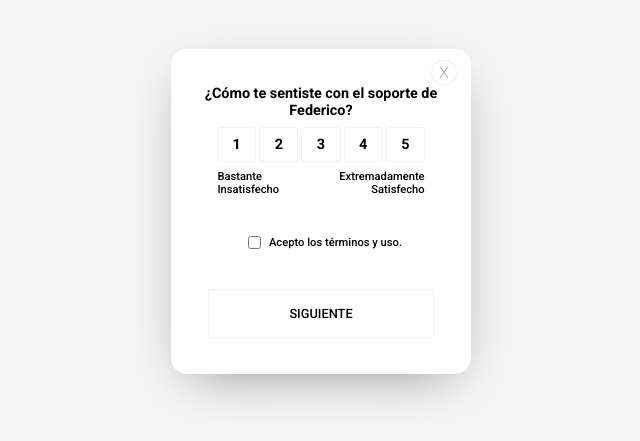
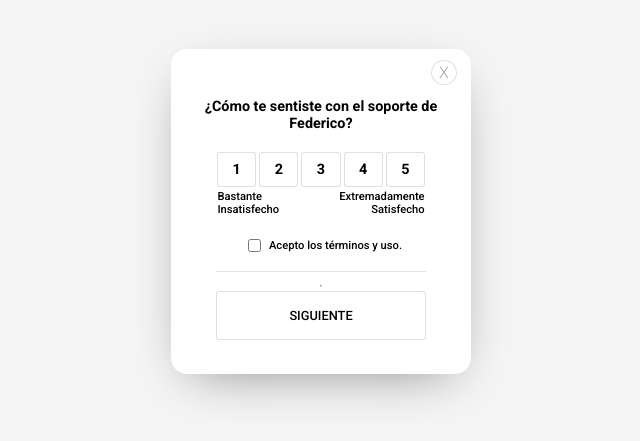
Before and after one commit to CNF1993/practica-pop-up-2, a plain HTML site: page index.html in a window 1280 px wide. Shown: the part 189-630 px from the top of the page, without its empty margins (319-959 px from the left). Drawn offline with Linux system fonts and the light colour scheme.

Commit message:
change next-button

```diff
--- a/index.html
+++ b/index.html
@@ -21,6 +21,7 @@
             <div class="pop-up__terminos">
                 <input type="checkbox" name="terminos" id="terminos"><label for="terminos">Acepto los términos y uso.</label>
             </div>
+            <hr>
             <button class="pop-up__button-next">SIGUIENTE</button>
         </div>
     </main>
--- a/styles.css
+++ b/styles.css
@@ -15,7 +15,7 @@
     --negro: #000000;
     --azul: #151A41;
     --rosa: #FF0099;
-    --gris-claro: rgba(128, 128, 128, 0.1);
+    --gris-claro: rgba(128, 128, 128, 0.25);
     --box-shadow-gris: 0 15px 50px -20px #0000007a;
     --box-shadow-negro: 0 10px 18px -12px #000000;
 }
@@ -40,7 +40,7 @@ main, .pop-up {
     height: 325px;
     background: var(--blanco);
     border-radius: 1rem;
-    padding: 2rem;
+    padding: 3rem 2rem 2rem 2rem;
     box-shadow: var(--box-shadow-gris);
 }
 
@@ -76,6 +76,7 @@ main, .pop-up {
     justify-content: center;
     align-items: center;
     gap: .2rem;
+    padding-top: 1rem;
 }
 
 .pop-up__button-numbers {
@@ -123,14 +124,13 @@ main, .pop-up {
     display: flex;
     justify-content: center;
     align-items: center;
+    border-bottom: 1px solid var(--gris-claro);
+    margin-bottom: .6rem;
+    padding: 0 1.5rem;
 }
 
-/* hr {
-    border-bottom: 1px solid rgba(128, 128, 128, 0.7);
-} */
-
 input[type="checkbox"] {
-    margin: 2rem .5rem;
+    margin: 1.2rem .5rem;
 }
 
 label, input[type="checkbox"] {
@@ -140,13 +140,19 @@ label, input[type="checkbox"] {
 .pop-up__button-next {
     font-size: .8rem;
     font-weight: 500;
-    padding: 1rem 5rem;
+    padding: 1rem 4.5rem;
     background: var(--blanco);
     border: 1px solid var(--gris-claro);
     border-radius: 0.2rem;
     cursor: pointer;
 }
 
+.pop-up__button-next:hover {
+    background: var(--rosa);
+    color: var(--blanco);
+    box-shadow: var(--box-shadow-negro);
+}
+
 .pop-up__button-next:active {
     transform: scale(.95);
 }
```
